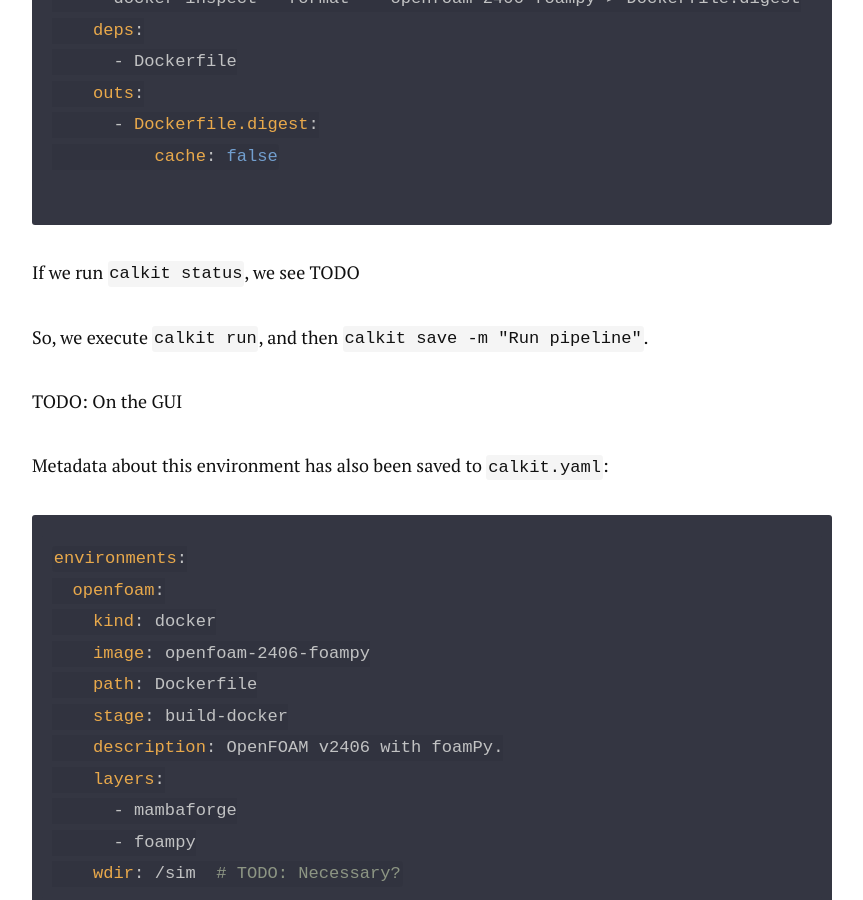
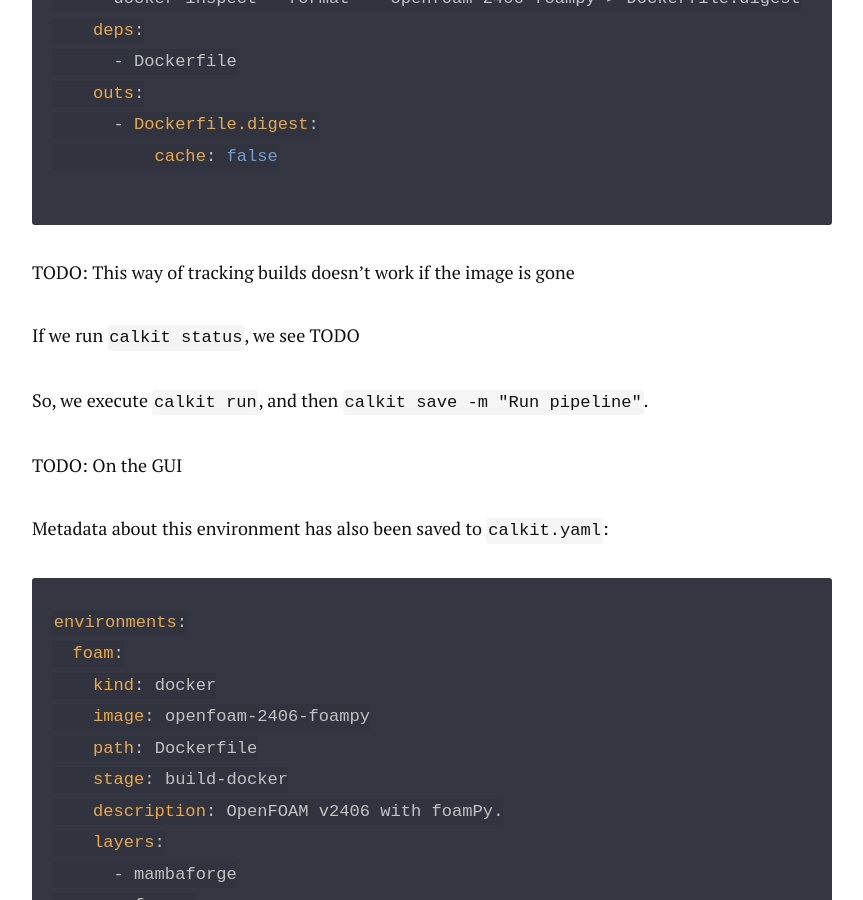
Before and after one commit to petebachant/petebachant.github.io, a Jekyll site: the page built from _posts/2024-10-15-reproducible-openfoam.markdown, in a window 1280 px wide and 900 px high, scrolled down 4090 px. Shown: the whole window, without its empty margins (208-1071 px from the left). Built offline with Jekyll 4.4.1, drawn with Linux system fonts in a browser that asks for light colours; nearby versions of some CDN libraries; formulas are drawn with MathJax 3; comment, search, counter and statistics services are not loaded.

Commit message:
Rename env in of-repro post

````diff
--- a/_posts/2024-10-15-reproducible-openfoam.markdown
+++ b/_posts/2024-10-15-reproducible-openfoam.markdown
@@ -116,7 +116,7 @@
 
 ```sh
 calkit new docker-env \
-    --name openfoam \
+    --name foam \
     --image-name openfoam-2406-foampy \
     --create-stage build-docker \
     --path Dockerfile \
@@ -148,6 +148,8 @@
           cache: false
 ```
 
+TODO: This way of tracking builds doesn't work if the image is gone
+
 If we run `calkit status`, we see TODO
 
 So, we execute `calkit run`, and then `calkit save -m "Run pipeline"`.
@@ -158,7 +160,7 @@
 
 ```yaml
 environments:
-  openfoam:
+  foam:
     kind: docker
     image: openfoam-2406-foampy
     path: Dockerfile
````
